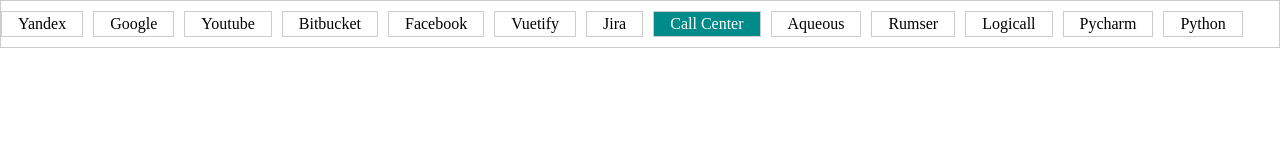
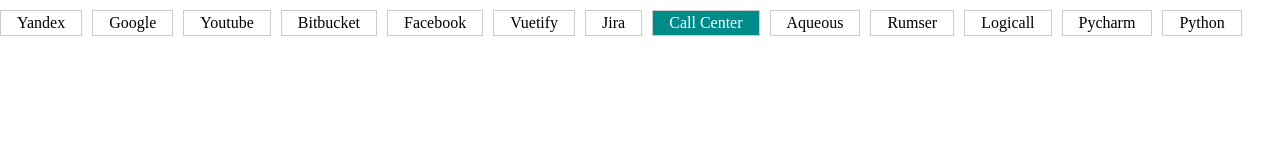
Before and after one commit to SergeyRaz/vue-nav-bar, a Vue app: page / in a window 1280 px wide. Shown: the top 160 px of the page. Built offline with nearby package versions, Linux system fonts and the light colour scheme.

Commit message:
stable width

```diff
--- a/src/components/v_nav.vue
+++ b/src/components/v_nav.vue
@@ -74,7 +74,8 @@
                 navSubMenu: false,
                 adaptiveNavListStyle: {
                     gap: this.options.distanceBetweenElements + 'px' || '10px'
-                }
+                },
+                flag: false
             }
         },
         computed: {},
@@ -88,21 +89,24 @@
             sortListItems(navTemplate, navListItems) {
                 const listRight = Math.floor(navTemplate.getBoundingClientRect().right)
                 this.navItemActive = this.navList.querySelector('.active')
-                // if (this.navItemActive) {
-                //     this.navItemActiveWidth = Math.ceil(this.navItemActive.getBoundingClientRect().width)
-                // } else {
-                //     this.navItemActiveWidth = 0
-                // }
+                console.log(this.flag)
+                if (this.navItemActive && this.flag) {
+                    this.navItemActiveWidth = Math.ceil(this.navItemActive.getBoundingClientRect().width) + this.options.distanceBetweenElements
+                } else {
+                    this.navItemActiveWidth = 0
+                }
 
                 let navList = []
                 let navSubList = []
 
                 navListItems.forEach((e) => {
                     const itemRight = Math.floor(e.getBoundingClientRect().right)
-                    if (itemRight < listRight - (this.navBtnWidth /*+ this.navItemActiveWidth*/)) {
+                    if (itemRight < listRight - (this.navBtnWidth + this.navItemActiveWidth)) {
+                        this.flag = false
                         navList.push(e)
                     } else {
                         if (e.classList.contains('active')) {
+                            this.flag = true
                             navList.push(e)
                         } else {
                             navSubList.push(e)
@@ -162,7 +166,7 @@
             gap: 10px;
             padding: 10px 0;
             width: 100%;
-            border: 1px solid #ccc;
+            /*border: 1px solid #ccc;*/
 
             .adaptive-nav-item {
                 padding: .2rem 1rem;
```
